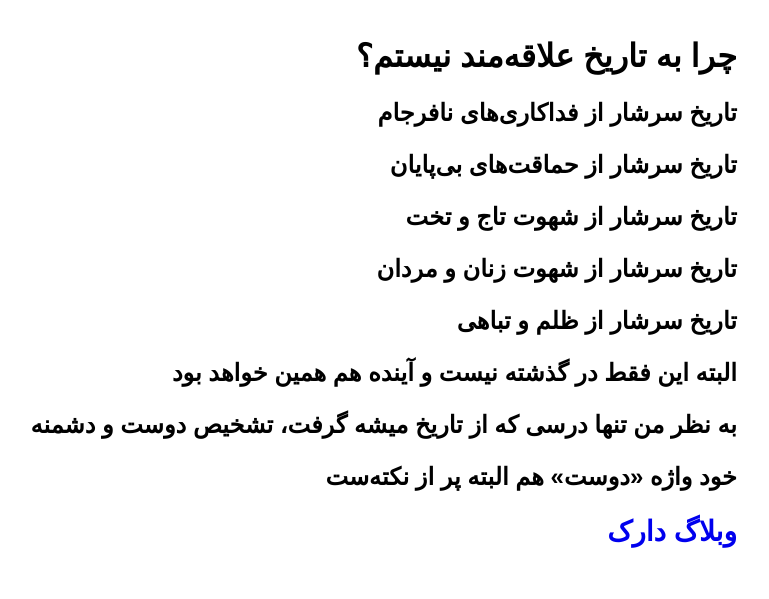
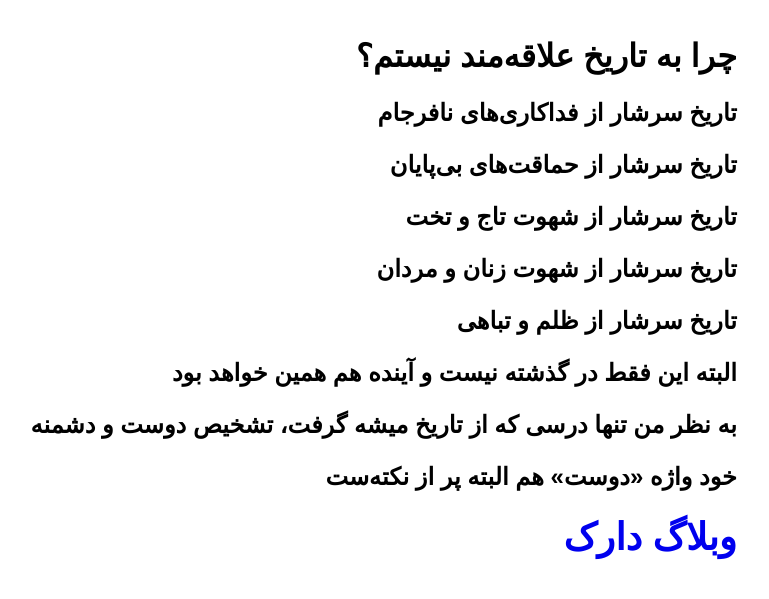
Before and after one commit to darkblog/darkblog.github.io, a Jekyll site: the page built from _posts/2024-7-4-2.md, in a window 1280 px wide. Shown: the top 599 px of the page, without its empty margins (392-1161 px from the left). Built offline with Jekyll 4.4.1, drawn with Linux system fonts in a browser that asks for light colours.

Commit message:
Update post.html

```diff
--- a/_layouts/post.html
+++ b/_layouts/post.html
@@ -7,7 +7,7 @@
 <head>
 <title>{{ page.title }}</title>
 <meta name="viewport" content="width=device-width">
-<style>body{font-family:sans-serif;margin:auto;padding:1em;max-width:80ch}a{text-decoration:none;font-size:28px}</style>
+<style>body{font-family:sans-serif;margin:auto;padding:1em;max-width:80ch}a{text-decoration:none;font-size:2em}</style>
 </head>
 <body>
 <h1>{{ page.title }}</h1>
```
